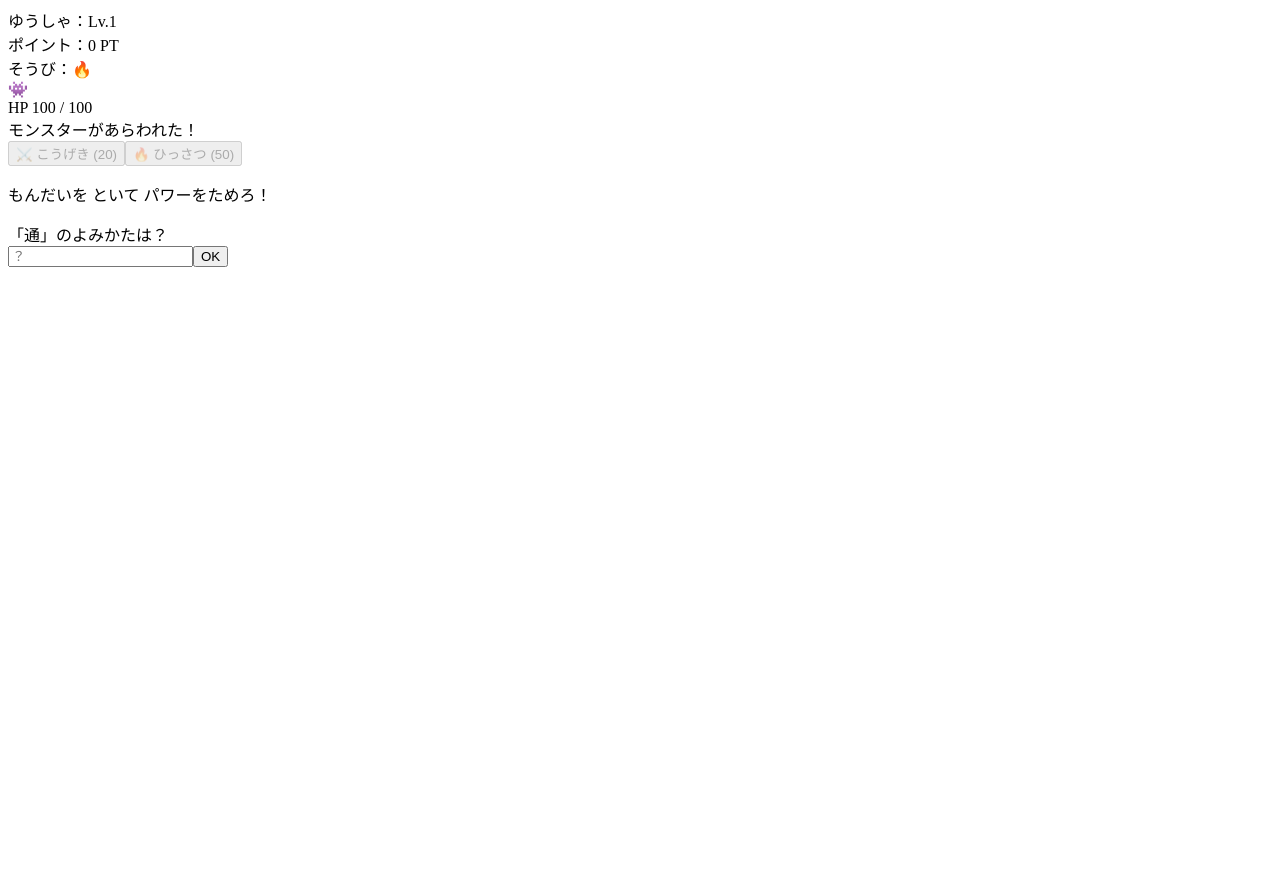
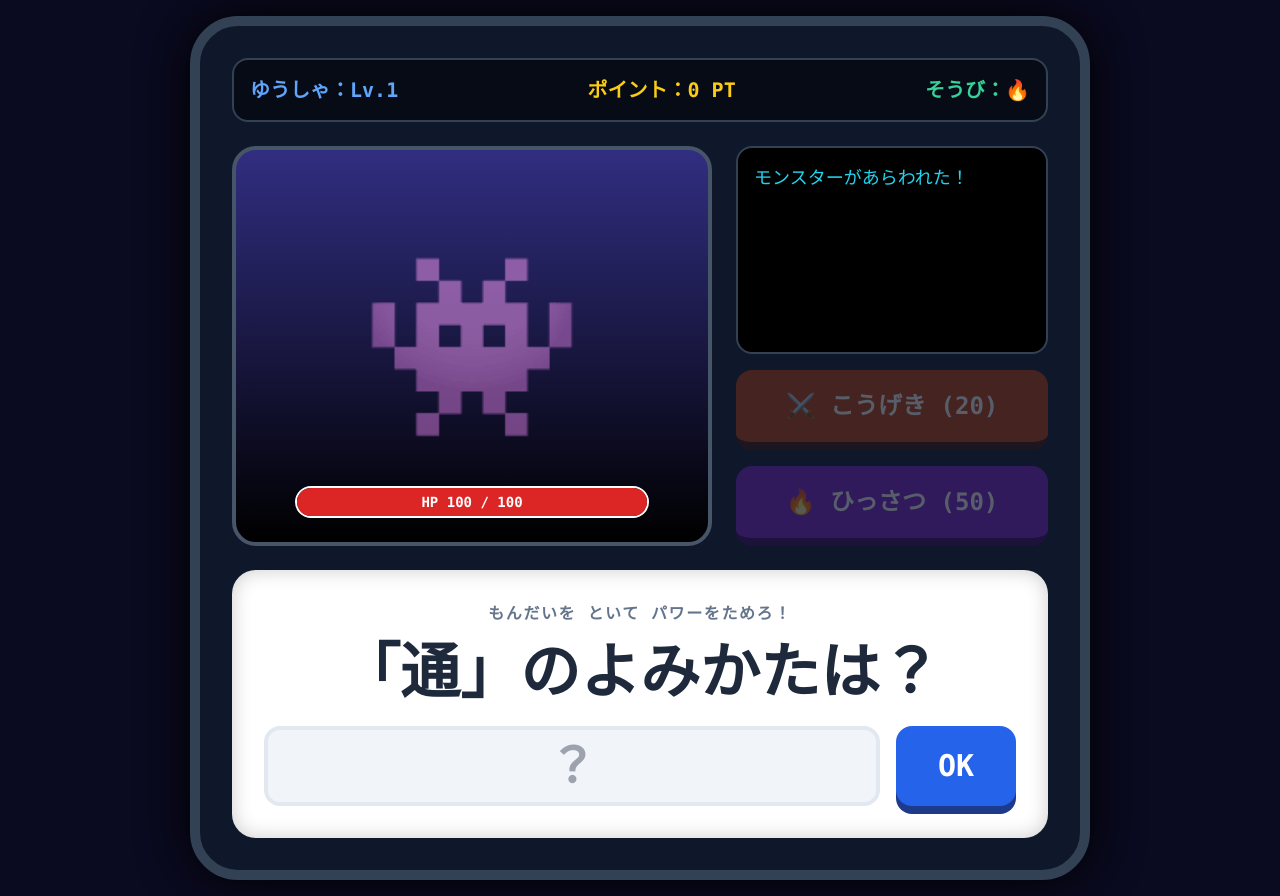
Before and after one commit to kotani6053/manaho-rpg, a Next.js app in the folder my-study-rpg/: page / in a window 1280 px wide. Before the commit the page ends 800 px from the top, so only its background shows below. Built offline with nearby package versions, Linux system fonts and the light colour scheme.

Commit message:
Update layout.tsx

```diff
--- a/my-study-rpg/src/app/layout.tsx
+++ b/my-study-rpg/src/app/layout.tsx
@@ -1,11 +1,19 @@
+import './globals.css'; // ← これを必ず1行目に追加してください！
+
+export const metadata = {
+  title: '勉強RPG',
+  description: 'たのしく漢字と算数を学ぼう！',
+}
+
 export default function RootLayout({
   children,
 }: {
-  children: React.ReactNode;
+  children: React.ReactNode
 }) {
   return (
     <html lang="ja">
-      <body>{children}</body>
+      {/* デザインを反映させるために body に背景色などをつけるとより確実です */}
+      <body className="bg-slate-950">{children}</body>
     </html>
   );
 }
```
